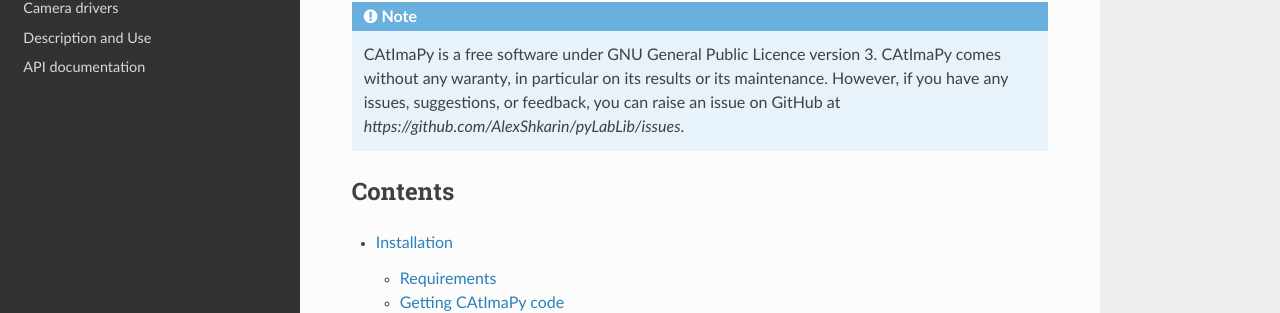
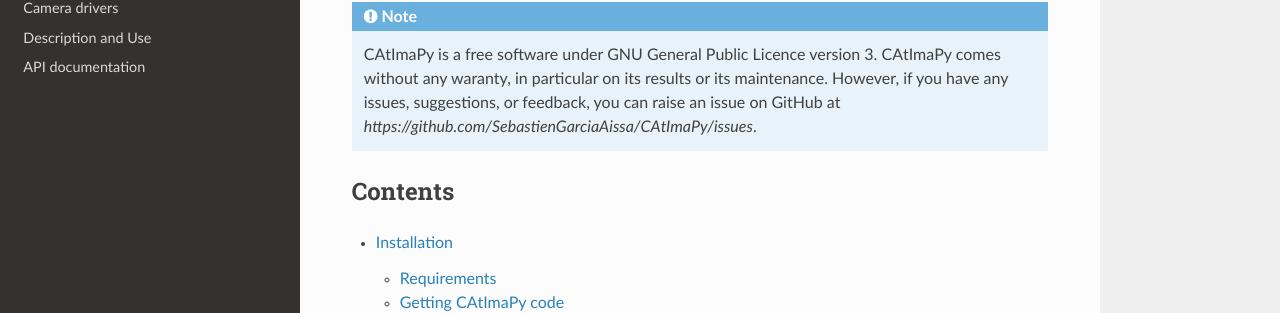
Before and after one commit to SebastienGarciaAissa/CAtImaPy, a Sphinx documentation site: the page built from docs/index.rst, in a window 1280 px wide and 900 px high, scrolled down 563 px. Shown: the part 141-454 px from the top of the window. Built offline with Sphinx 7.4.7 and the Read the Docs theme 2.0.0, drawn with Linux system fonts in a browser that asks for light colours; some of the changed lines change nothing that is shown.

Commit message:
adding comment on issues

```diff
--- a/docs/index.rst
+++ b/docs/index.rst
@@ -16,7 +16,7 @@
    CAtImaPy is a free software under GNU General Public Licence version 3.
    CAtImaPy comes without any waranty, in particular on its results or its maintenance.
    However, if you have any issues, suggestions, or feedback,
-   you can raise an issue on GitHub at `https://github.com/AlexShkarin/pyLabLib/issues`.
+   you can raise an issue on GitHub at `https://github.com/SebastienGarciaAissa/CAtImaPy/issues`.
 
 Contents
 ==================
```
